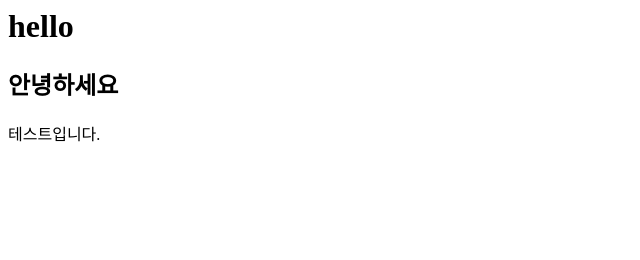
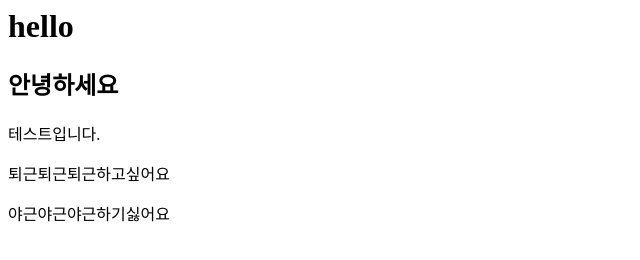
Before and after one commit to daeunyaa/daeun, a plain HTML site: page index.html in a window 1280 px wide. Shown: the whole page, without its empty margins (0-640 px from the left). Drawn offline with Linux system fonts and the light colour scheme.

Commit message:
수정본
입니다

```diff
--- a/index.html
+++ b/index.html
@@ -1,3 +1,5 @@
 <h1>hello</h1>
 <h2>안녕하세요</h2>
 <p>테스트입니다.</p>
+<p>퇴근퇴근퇴근하고싶어요</p>
+<p>야근야근야근하기싫어요</p>
```
